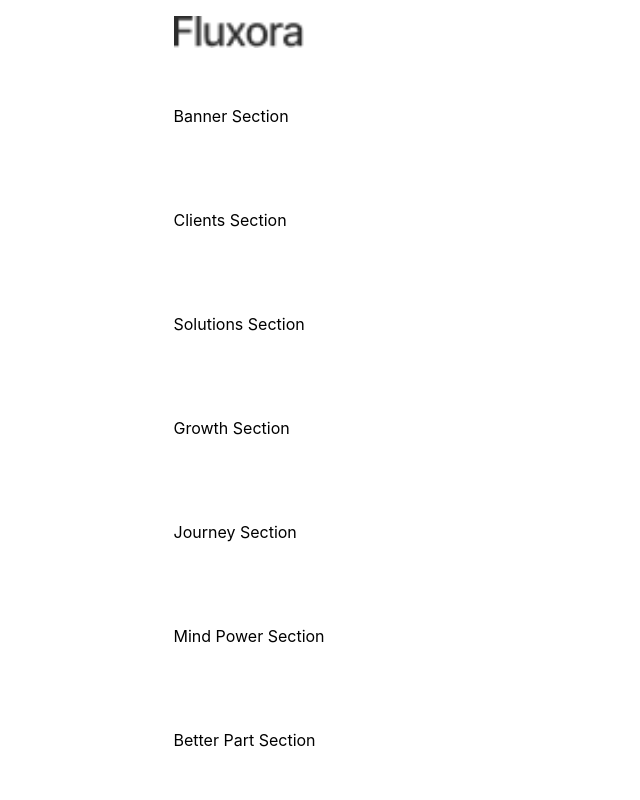
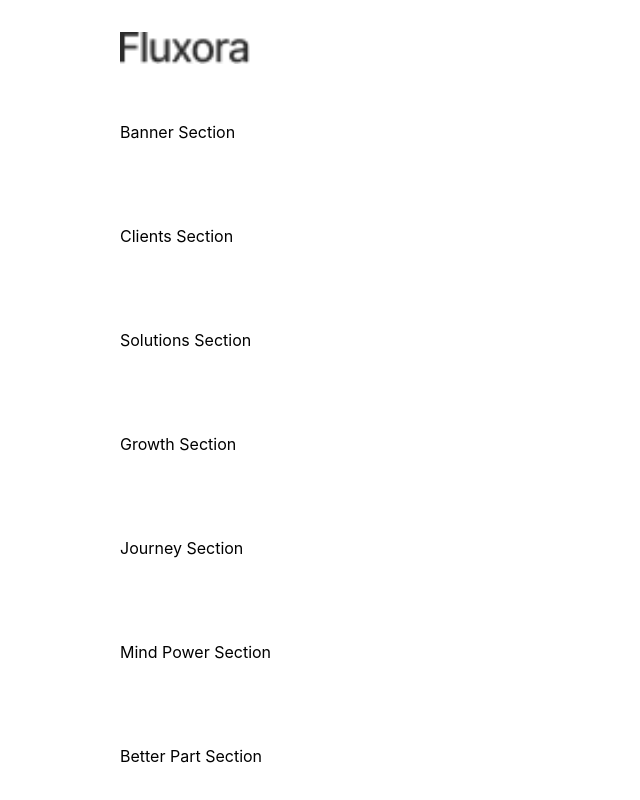
Before and after one commit to rashedmern/Fluxora, a React (Vite) app: page / in a window 1280 px wide. Shown: the top 800 px of the page, without its empty margins (0-640 px from the left). Built offline with nearby package versions, Linux system fonts and the light colour scheme; the HTML template or start-up script is replaced by a standard one.

Commit message:
working on navbar

```diff
--- a/src/components/Container.jsx
+++ b/src/components/Container.jsx
@@ -2,7 +2,7 @@ import React from 'react'
 
 export default function Container({ children, className = '' }) {
   return (
-    <div className={`mx-auto ${className}`} style={{ width: '933px' }}>
+    <div className={`mx-auto ${className}`} style={{ width: '1040px' }}>
       {children}
     </div>
   )
--- a/src/components/navbar.jsx
+++ b/src/components/navbar.jsx
@@ -3,10 +3,20 @@ import Container from "./Container"
 
 export default function Navbar() {
   return (
-    <div className="w-full py-4">
+    <div className="w-full py-4 ">
       <Container>
         <div>
+            <div className="flex items-center justify-between mt-4 ">
             <img src="../Images/Logo.png" alt="Fluxora Logo" className="h-8" />
+        </div>
+        <div>
+          <ul>
+          <li></li>
+          <li></li>
+          <li></li>
+          <li></li>
+          </ul>
+        </div>
         </div>
       </Container>
     </div>
--- a/src/index.css
+++ b/src/index.css
@@ -1 +1,2 @@
+@import url('https://fonts.googleapis.com/css2?family=Inter:ital,opsz,wght@0,14..32,100..900;1,14..32,100..900&display=swap');
 @import "tailwindcss";
```
